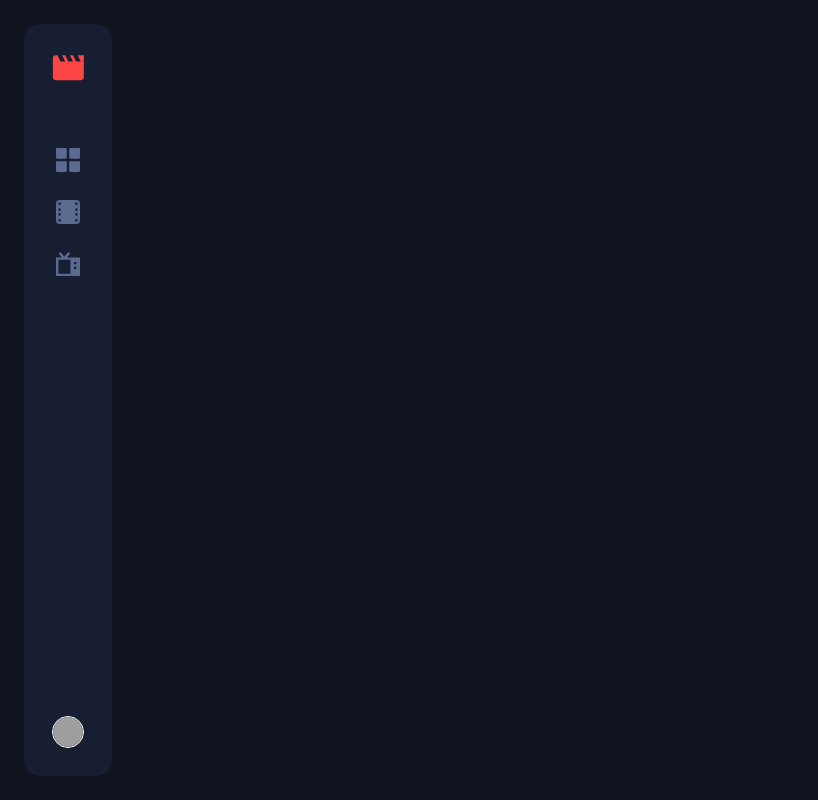
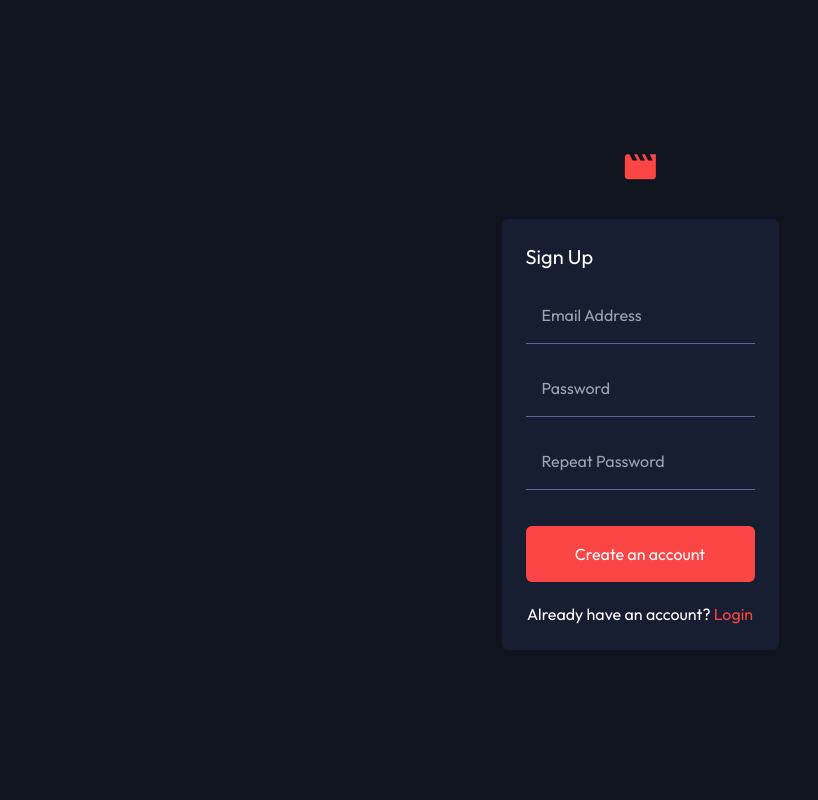
Before and after one commit to yan-batista/entertainment_web_app, a React (Vite) app in the folder client/: page /signup in a window 1280 px wide. Before the commit this address had no page. Shown: the whole page, without its empty margins (0-818 px from the left). Built offline with nearby package versions, Linux system fonts and the light colour scheme; grey boxes are pictures that could not be loaded.

Commit message:
login and signup pages

```diff
--- a/client/src/App.tsx
+++ b/client/src/App.tsx
@@ -1,21 +1,30 @@
 import { Route, BrowserRouter as Router, Routes } from "react-router-dom";
 import Nav from "./Components/Nav";
 import { HomePage } from "./Pages/Home";
+import LoginPage from "./Pages/Login";
 import { MoviesPage } from "./Pages/Movies";
 import SearchPage from "./Pages/Search";
 import { SeriesPage } from "./Pages/Series";
+import SignUpPage from "./Pages/SignUp";
 
 function App() {
   return (
+    <>
       <Router>
-      <Nav />
         <Routes>
+          <Route element={<Nav />}>
             <Route path="/" element={<HomePage />} />
             <Route path="/movies" element={<MoviesPage />} />
             <Route path="/series" element={<SeriesPage />} />
             <Route path="/search" element={<SearchPage />} />
+          </Route>
+          <Route>
+            <Route path="/login" element={<LoginPage />} />
+            <Route path="/signup" element={<SignUpPage />} />
+          </Route>
         </Routes>
       </Router>
+    </>
   );
 }
 
--- a/client/src/Components/Nav/index.tsx
+++ b/client/src/Components/Nav/index.tsx
@@ -1,9 +1,10 @@
-import { NavLink } from "react-router-dom";
+import { NavLink, Outlet } from "react-router-dom";
 import Avatar from "../../assets/image-avatar.png";
 import { GridIcon, LogoIcon, MovieIcon, TVIcon } from "../Icons";
 
 const Nav = () => {
   return (
+    <>
       <nav
         className="flex flex-row items-center justify-between bg-side p-6 lg:p-7
                   md:rounded-2xl
@@ -45,8 +46,12 @@ const Nav = () => {
           </NavLink>
         </div>
 
-      <img src={Avatar} className="w-7 h-7 border border-white rounded-full lg:w-8 lg:h-8 lg:mt-auto" />
+        <NavLink to="/login" className="lg:mt-auto">
+          <img src={Avatar} className="w-7 h-7 border border-white rounded-full lg:w-8 lg:h-8 cursor-pointer" />
+        </NavLink>
       </nav>
+      <Outlet />
+    </>
   );
 };
 
--- /dev/null
+++ b/client/src/Pages/Login.tsx
@@ -0,0 +1,34 @@
+import { NavLink } from "react-router-dom";
+import { LogoIcon } from "../Components/Icons";
+
+const LoginPage = () => {
+  return (
+    <section className="w-full h-full flex flex-col items-center justify-center gap-9">
+      <LogoIcon className="w-8 h-8 fill-logo lg:w-8 lg:h-8" viewbox={"0 0 33 27"} />
+      <div className="bg-side rounded-md p-6 flex flex-col items-center">
+        <h1 className="text-xl w-full text-left">Login</h1>
+        <form className="flex flex-col gap-4 mt-4">
+          <input
+            type="text"
+            placeholder="Email Address"
+            className="bg-transparent border-b border-icon py-4 outline-none indent-4"
+          />
+          <input
+            type="text"
+            placeholder="Password"
+            className="bg-transparent border-b border-icon py-4 outline-none indent-4"
+          />
+          <input type="submit" value="Login to your account" className="bg-logo text-white px-8 py-4 rounded-md my-5" />
+        </form>
+        <p>
+          Don't have an account?{" "}
+          <NavLink to="/signup" className="text-logo">
+            Sign Up
+          </NavLink>
+        </p>
+      </div>
+    </section>
+  );
+};
+
+export default LoginPage;
--- /dev/null
+++ b/client/src/Pages/SignUp.tsx
@@ -0,0 +1,39 @@
+import { NavLink } from "react-router-dom";
+import { LogoIcon } from "../Components/Icons";
+
+const SignUpPage = () => {
+  return (
+    <section className="w-full h-full flex flex-col items-center justify-center gap-9">
+      <LogoIcon className="w-8 h-8 fill-logo lg:w-8 lg:h-8" viewbox={"0 0 33 27"} />
+      <div className="bg-side rounded-md p-6 flex flex-col items-center">
+        <h1 className="text-xl w-full text-left">Sign Up</h1>
+        <form className="flex flex-col gap-4 mt-4">
+          <input
+            type="text"
+            placeholder="Email Address"
+            className="bg-transparent border-b border-icon py-4 outline-none indent-4"
+          />
+          <input
+            type="text"
+            placeholder="Password"
+            className="bg-transparent border-b border-icon py-4 outline-none indent-4"
+          />
+          <input
+            type="text"
+            placeholder="Repeat Password"
+            className="bg-transparent border-b border-icon py-4 outline-none indent-4"
+          />
+          <input type="submit" value="Create an account" className="bg-logo text-white px-8 py-4 rounded-md my-5" />
+        </form>
+        <p>
+          Already have an account?{" "}
+          <NavLink to="/login" className="text-logo">
+            Login
+          </NavLink>
+        </p>
+      </div>
+    </section>
+  );
+};
+
+export default SignUpPage;
```
Lines whose indentation alone changed are shown as unchanged.
